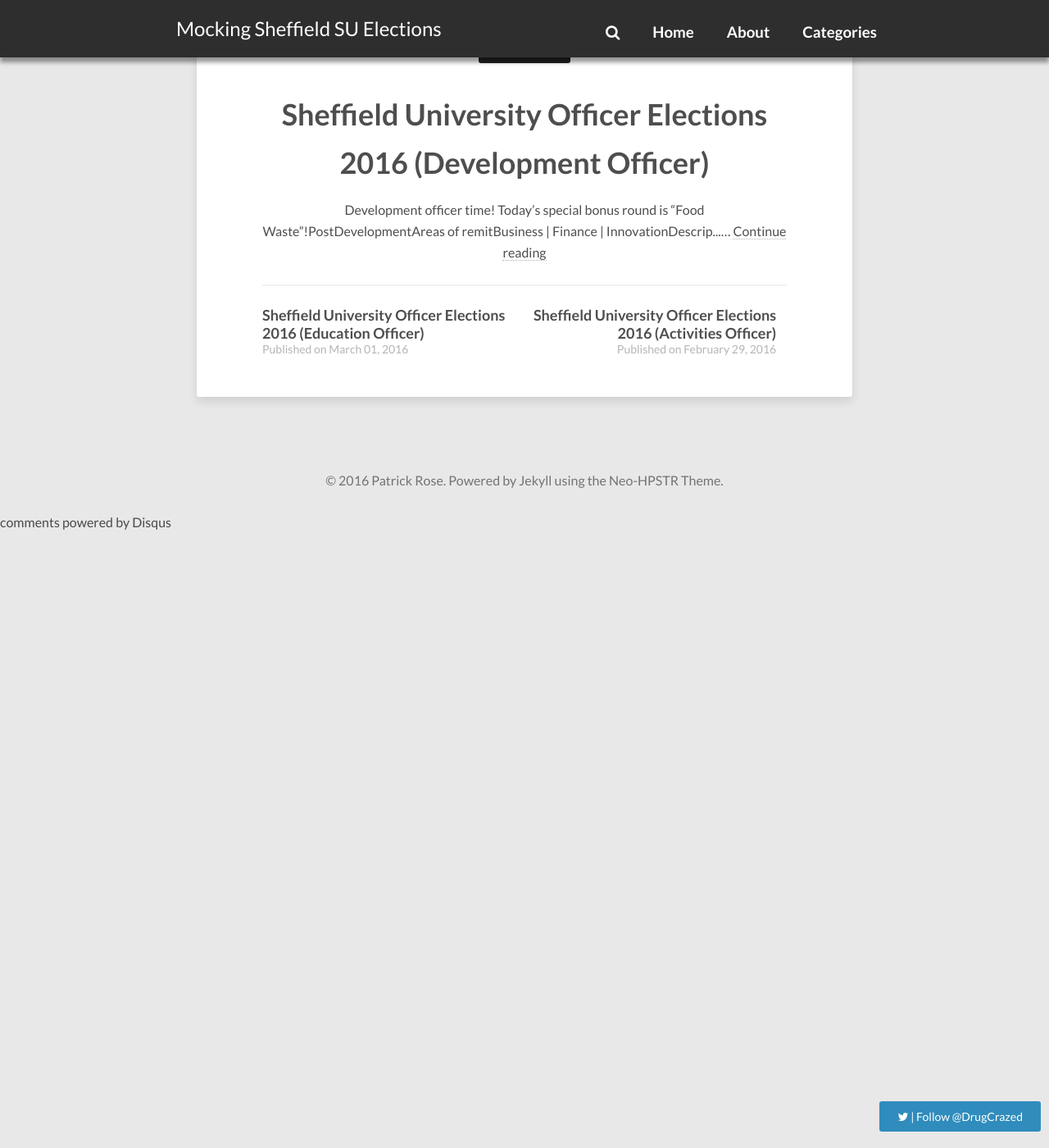
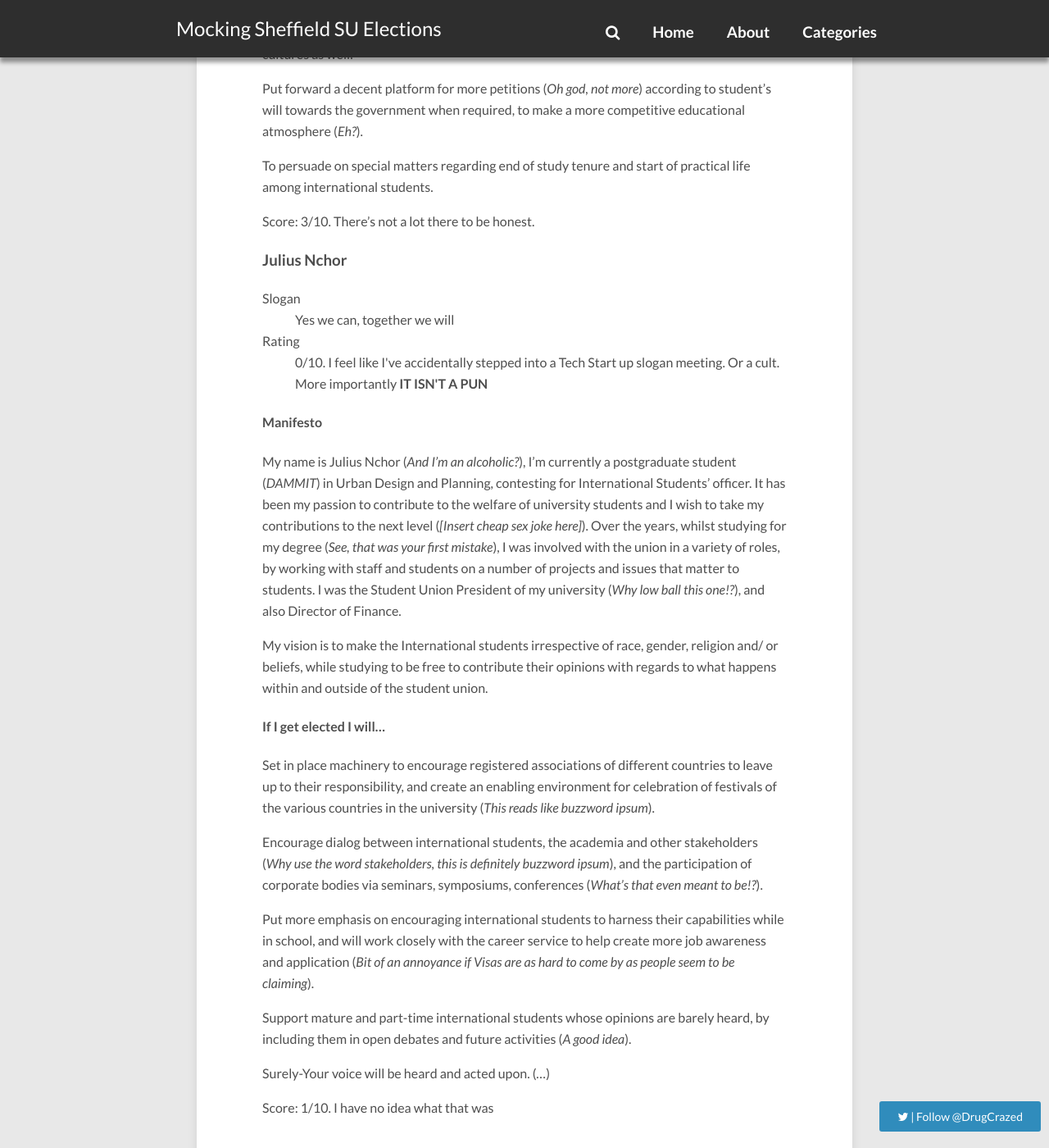
Before and after one commit to PatrickRose/PatrickRose.github.io, a Jekyll site: the page built from _posts/2016-03-05-international-2016.md, in a window 1280 px wide and 1400 px high, scrolled down 3239 px. Shown: the whole window at 82% size. Built offline with Jekyll 4.4.1, drawn with Linux system fonts in a browser that asks for light colours; nearby versions of some CDN libraries; comment, search, counter and statistics services are not loaded; some of the changed text lies outside the part shown.

Commit message:
Finish international

```diff
--- a/_posts/2016-03-05-international-2016.md
+++ b/_posts/2016-03-05-international-2016.md
@@ -62,3 +62,63 @@ Leadership programme to access a platform of campaigning and activism (*What doe
 Re-analyse academic support and Course rep structure (work with Education Officer)
 
 Score: 0/10. I'm not bitter about you stealing my brackets. No sir.
+
+### Ghoona Naizi ###
+
+<dl>
+<dt>Slogan</dt>
+<dd>Make it snazzy, vota Niazi</dd>
+<dt>Rating</dt>
+<dd>8/10. Oooh, that's a good'un</dd>
+</dl>
+
+#### Manifest ####
+
+Greetings! I am Ghoona Niazi, an international student from Pakistan. I am currently a Master student with an urge to grow (*You don't look that short in your picture...*) and progress in a diverse and versatile atmosphere. I could barely speak English when I first arrived at Sheffield (*We don't speak English here, we speak Yorkshire. That probably made things worse*). Due to certain cultural and language barriers, I couldn’t make any friends in the first month. Things were turning out to be worse than I anticipated, but then I realized to redefine my goals and to break my shell to serve the people.
+
+#### If I get elected I would definitely focus on: ####
+
+Raising voices for international campaigning and breaking barriers of racism and cultural difference by promoting the notion of One World (*One Love! One Heart!*).
+
+Promote more scholarship and funding schemes around the globe (*I'm not sure if we can do much about that here in Sheffield*) in order to endorse world class education to all eligible students.
+
+Raise awareness about Study Skills services provided by university specifically to International students, who face hardships regarding academic skills (*In before idiots say that's racist against the people who aren't international students...*).
+
+Work mutually with Career Services and Advice Centre to solve issues regarding part-time and full-time jobs, accommodations, and very importantly visa issues (*Good idea*).
+
+Arrange and organize festivals (*Those are really easy. Definitely*) that will promote globalization in this way that it gives a chance to the home students to learn about different cultures as well.
+
+Put forward a decent platform for more petitions (*Oh god, not more*) according to student’s will towards the government when required, to make a more competitive educational atmosphere (*Eh?*).
+
+To persuade on special matters regarding end of study tenure and start of practical life among international students.
+
+Score: 3/10. There's not a lot there to be honest.
+
+### Julius Nchor ###
+
+<dl>
+<dt>Slogan</dt>
+<dd>Yes we can, together we will</dd>
+<dt>Rating</dt>
+<dd>0/10. I feel like I've accidentally stepped into a Tech Start up slogan meeting. Or a cult. More importantly <strong>IT ISN'T A PUN</strong></dd>
+</dl>
+
+#### Manifesto ####
+
+My name is Julius Nchor (*And I'm an alcoholic?*), I’m currently a postgraduate student (*DAMMIT*) in Urban Design and Planning, contesting for International Students’ officer. It has been my passion to contribute to the welfare of university students and I wish to take my contributions to the next level (*[Insert cheap sex joke here]*). Over the years, whilst studying for my degree (*See, that was your first mistake*), I was involved with the union in a variety of roles, by working with staff and students on a number of projects and issues that matter to students. I was the Student Union President of my university (*Why low ball this one!?*), and also Director of Finance.
+
+My vision is to make the International students irrespective of race, gender, religion and/ or beliefs, while studying to be free to contribute their opinions with regards to what happens within and outside of the student union.
+
+#### If I get elected I will... ####
+
+Set in place machinery to encourage registered associations of different countries to leave up to their responsibility, and create an enabling environment for celebration of festivals of the various countries in the university (*This reads like buzzword ipsum*).
+
+Encourage dialog between international students, the academia and other stakeholders (*Why use the word stakeholders, this is definitely buzzword ipsum*), and the participation of corporate bodies via seminars, symposiums, conferences (*What's that even meant to be!?*).
+
+Put more emphasis on encouraging international students to harness their capabilities while in school, and will work closely with the career service to help create more job awareness and application (*Bit of an annoyance if Visas are as hard to come by as people seem to be claiming*).
+
+Support mature and part-time international students whose opinions are barely heard, by including them in open debates and future activities (*A good idea*).
+
+Surely-Your voice will be heard and acted upon. (*...*)
+
+Score: 1/10. I have no idea what that was
```
